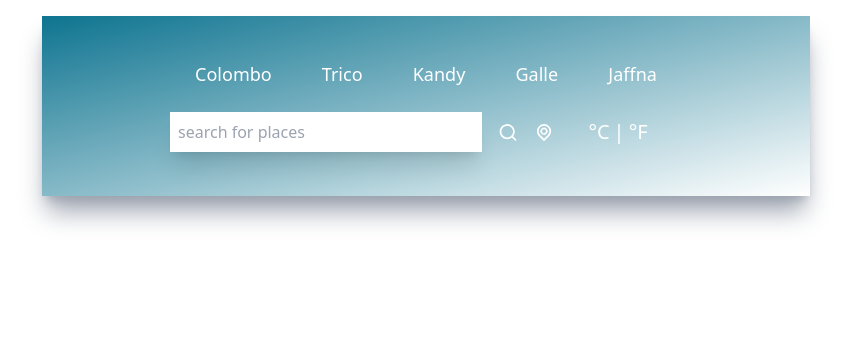
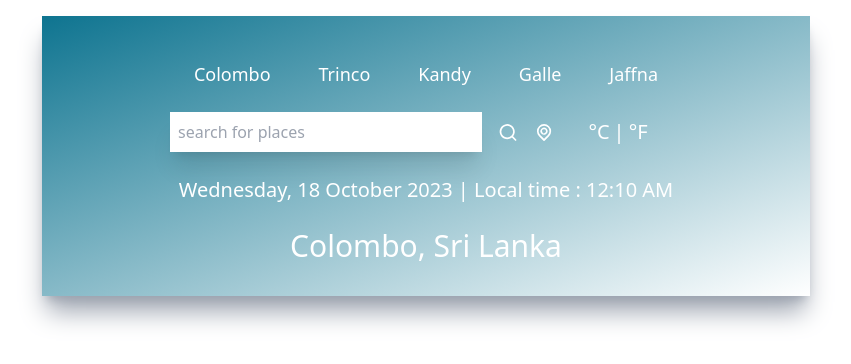
Before and after one commit to it21017742/weather-app, a React (Create React App) app: page / in a window 1280 px wide. Shown: the top 364 px of the page, without its empty margins (214-1065 px from the left). Built offline with nearby package versions, Linux system fonts and the light colour scheme.

Commit message:
Time and Location Added

```diff
--- a/src/App.js
+++ b/src/App.js
@@ -2,12 +2,14 @@ import './App.css';
 import UilReact from '@iconscout/react-unicons/icons/uil-react'
 import TopButtons from './components/TopButtons';
 import Inputs from './components/Inputs';
+import TimeAndLocation from './components/TimeAndLocation';
 
 function App() {
   return (
     <div className="mx-auto max-w-screen-md mt-4 py-5 px-32 bg-gradient-to-br from-cyan-700 t0-blue-700 h-fit shadow-xl shadow-gray-400">
       <TopButtons></TopButtons>
       <Inputs></Inputs>
+      <TimeAndLocation></TimeAndLocation>
     </div>
 
   );
--- /dev/null
+++ b/src/components/TimeAndLocation.js
@@ -0,0 +1,23 @@
+import React from 'react'
+
+function TimeAndLocation() {
+  return (
+    <div>
+        <div className="flex items-center justify-center my-6">
+            <p className="text-white text-xl font-extralight">
+                Wednesday, 18 October 2023 | Local time : 12:10 AM
+            </p>
+        </div>
+
+        <div className="flex items-center justify-center my-3">
+            <p className="text-white text-3xl font-medium">
+                Colombo, Sri Lanka
+            </p>
+
+        </div>
+
+    </div>
+  )
+}
+
+export default TimeAndLocation;
--- a/src/components/TopButtons.js
+++ b/src/components/TopButtons.js
@@ -8,7 +8,7 @@ function TopButtons() {
     },
     {
         id: 1,
-        title: 'Trico'
+        title: 'Trinco'
     },
     {
         id: 1,
```
